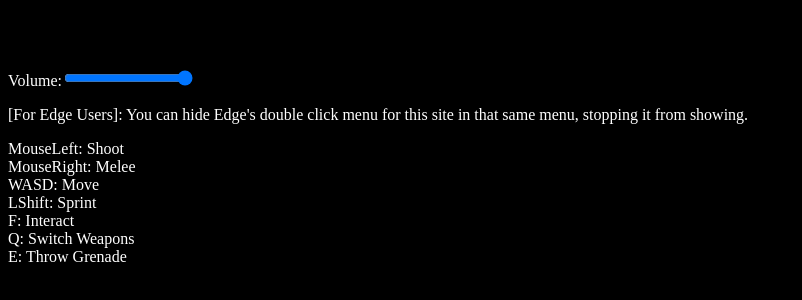
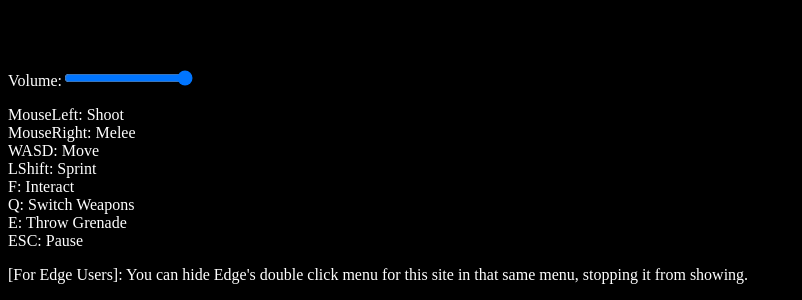
Before and after one commit to varunparbhakar/Project-115, a website: page index.html in a window 1280 px wide. Shown: the part 1472-1772 px from the top of the page, without its empty margins (0-802 px from the left). Drawn offline with Linux system fonts and the light colour scheme.

```diff
--- a/index.html
+++ b/index.html
@@ -59,8 +59,8 @@
     <canvas id="gameWorld" width="2560" height="1440" style="background: white; border: 2px solid black" tabindex="0" autofocus></canvas>
 <!--    <canvas id="gameWorld" width="1920" height="1080" style="background: white; border: 2px solid black" tabindex="0" autofocus></canvas>-->
     <p>Volume:<input type="range" id="volume" min="0" max="1" value="1" step="0.05"></p>
+    <p>MouseLeft: Shoot<br>MouseRight: Melee<br>WASD: Move<br>LShift: Sprint<br>F: Interact<br>Q: Switch Weapons<br>E: Throw Grenade<br>ESC: Pause</p>
     <p>[For Edge Users]: You can hide Edge's double click menu for this site in that same menu, stopping it from showing.</p>
-    <p>MouseLeft: Shoot<br>MouseRight: Melee<br>WASD: Move<br>LShift: Sprint<br>F: Interact<br>Q: Switch Weapons<br>E: Throw Grenade</p>
 
     <script type="text/javascript" src="Scripts/GameEngine/AssetManager.js"></script>
     <script type="text/javascript" src="Scripts/GameEngine/Animator.js"></script>
```
